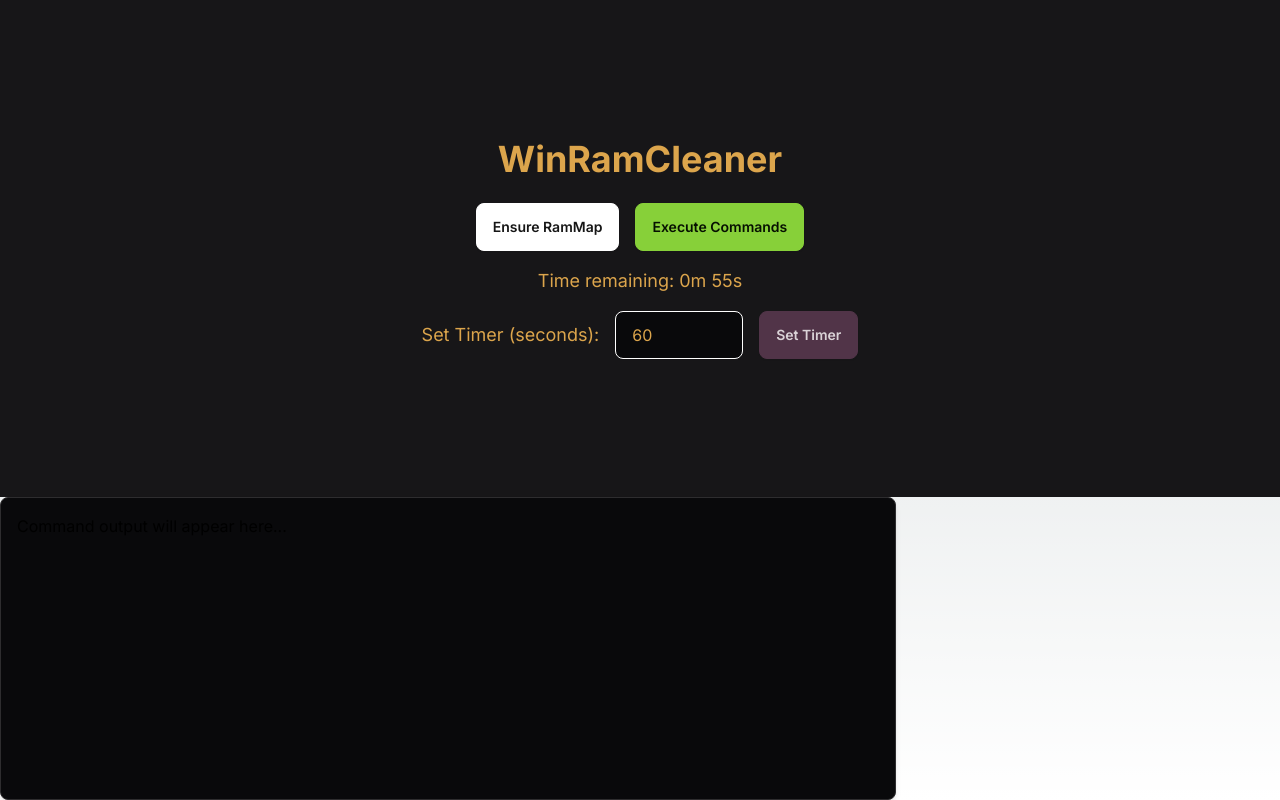
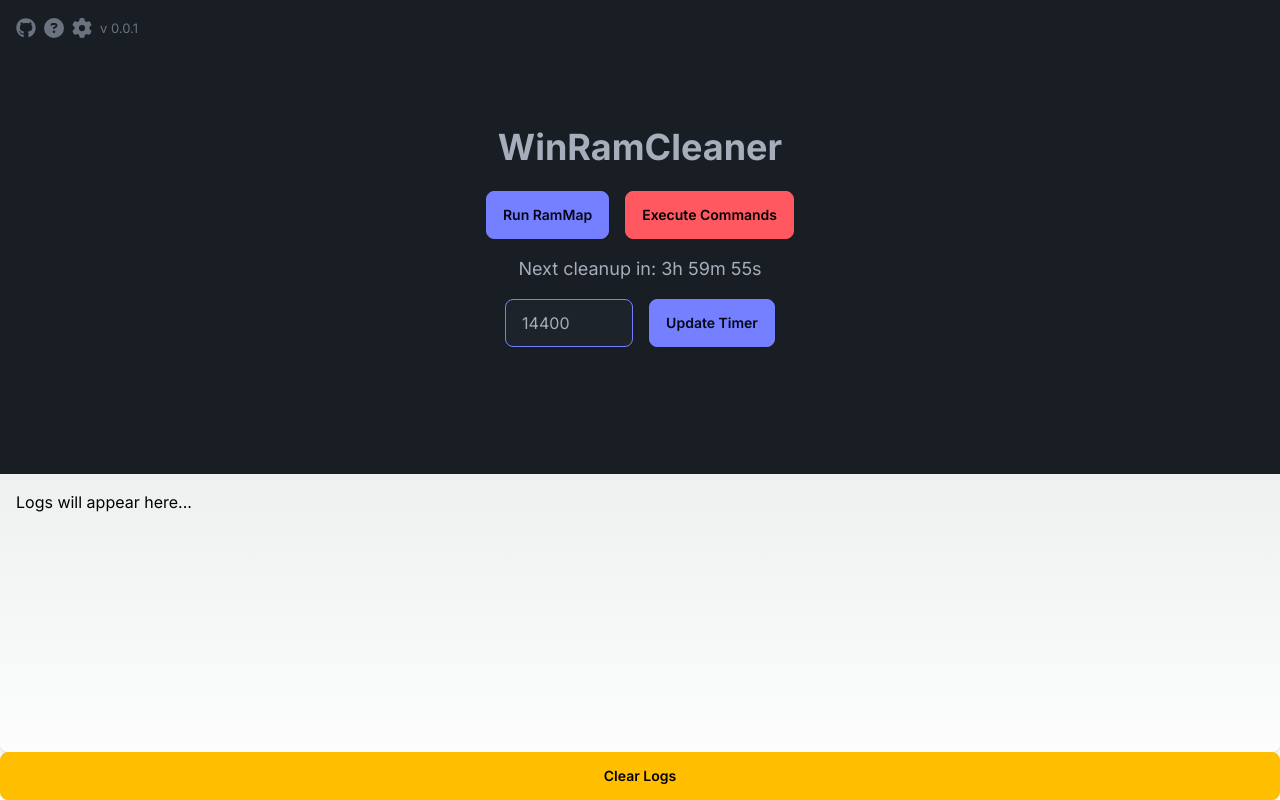
Before and after one commit to shiueo/RamZero, a Next.js app in the folder winramcleaner/: page / in a window 1280 px wide. Built offline with nearby package versions, Linux system fonts and the light colour scheme.

Commit message:
모달 추가 daisyUI추가

```diff
--- a/winramcleaner/app/page.tsx
+++ b/winramcleaner/app/page.tsx
@@ -2,15 +2,18 @@
 import { useState, useEffect, useRef } from 'react'
 import toast from 'react-hot-toast'
 import { invoke } from '@tauri-apps/api/tauri'
+import Link from 'next/link'
+import { FaGithub, FaCircleQuestion, FaGear } from 'react-icons/fa6'
 
 export default function Home() {
   const [result, setResult] = useState<string[]>([]) // 로그를 배열로 저장
-  const [timerDuration, setTimerDuration] = useState<number>(60) // 기본 타이머 값을 60초로 설정
-  const [inputDuration, setInputDuration] = useState<number>(60) // 입력 필드의 값
+  const [timerDuration, setTimerDuration] = useState<number>(3600 * 4) // 기본 타이머 값을 60초로 설정
+  const [inputDuration, setInputDuration] = useState<number>(3600 * 4) // 입력 필드의 값
   const [timeRemaining, setTimeRemaining] = useState<number | null>(
     timerDuration,
   )
   const logContainerRef = useRef<HTMLDivElement>(null) // 로그 컨테이너의 참조
+  const [isModalOpen, setIsModalOpen] = useState<string | null>(null) // 모달의 열림 상태
 
   useEffect(() => {
     let interval: NodeJS.Timeout | null = null
@@ -28,7 +31,7 @@ export default function Home() {
           }
           return prev - 1
         })
-      }, 1000) // 매초마다 업데이트
+      }, 1000) // 1초
     }
 
     startTimer() // 타이머 시작
@@ -51,7 +54,7 @@ export default function Home() {
       toast.success(response)
       setResult((prevResult) => [...prevResult, response])
     } catch (error) {
-      const errorMsg = `Error: ${error}`
+      const errorMsg = `${error}`
       toast.error(errorMsg)
       setResult((prevResult) => [...prevResult, errorMsg])
     }
@@ -63,7 +66,7 @@ export default function Home() {
       const response = await invoke<string>('execute_rammap_commands')
       setResult((prevResult) => [...prevResult, response])
     } catch (error) {
-      const errorMsg = `Error: ${error}`
+      const errorMsg = `${error}`
       toast.error(errorMsg)
       setResult((prevResult) => [...prevResult, errorMsg])
     }
@@ -71,42 +74,69 @@ export default function Home() {
 
   const handleSetTimerDuration = async () => {
     if (inputDuration < 60) {
-      toast.error('Timer duration must be at least 60 seconds.')
+      toast.error('Timer must be set to at least 60 seconds.')
       return
     }
 
     setTimerDuration(inputDuration)
-    toast.success(`Timer set to ${inputDuration} seconds.`)
+    toast.success(`Timer updated to ${inputDuration} seconds.`)
   }
 
   const formatTime = (seconds: number) => {
-    const minutes = Math.floor(seconds / 60)
+    const hours = Math.floor(seconds / 3600)
+    const minutes = Math.floor((seconds % 3600) / 60)
     const remainingSeconds = seconds % 60
-    return `${minutes}m ${remainingSeconds}s`
+    return `${hours}h ${minutes}m ${remainingSeconds}s`
+  }
+
+  const handleClearLogs = () => {
+    setResult([])
+    toast.success('Logs cleared.')
+  }
+
+  const openModal = (type: string) => {
+    setIsModalOpen(type)
+  }
+
+  const closeModal = () => {
+    setIsModalOpen(null)
   }
 
   return (
     <div className="flex min-h-screen flex-col">
-      <div className="px-4 flex-1 flex flex-col items-center justify-center bg-base-200 py-4 text-base-content">
+      {/* 좌측 상단 아이콘 */}
+      <div className="absolute left-4 top-4 z-10 flex items-center justify-center space-x-2 text-xl text-gray-500">
+        <Link href="https://github.com/shiueo/WinRamCleaner" target="_tauri">
+          <FaGithub className="transition-colors duration-300 hover:text-gray-200" />
+        </Link>
+
+        <button onClick={() => openModal('help')}>
+          <FaCircleQuestion className="transition-colors duration-300 hover:text-gray-200" />
+        </button>
+        <button onClick={() => openModal('settings')}>
+          <FaGear className="transition-colors duration-300 hover:text-gray-200" />
+        </button>
+        <p className="text-xs">v 0.0.1</p>
+      </div>
+
+      {/* 중앙 내용 */}
+      <div className="flex flex-1 flex-col items-center justify-center bg-base-200 px-4 py-4 text-base-content">
         <h1 className="mb-6 text-4xl font-bold">WinRamCleaner</h1>
-        <div className="flex flex-col items-center space-y-4 w-full max-w-4xl">
+        <div className="flex w-full max-w-4xl flex-col items-center space-y-4">
           <div className="flex space-x-4">
             <button onClick={handleEnsureRamMap} className="btn btn-primary">
-              Ensure RamMap
+              Run RamMap
             </button>
-            <button onClick={handleExecuteCommands} className="btn btn-success">
+            <button onClick={handleExecuteCommands} className="btn btn-error">
               Execute Commands
             </button>
           </div>
-          <div className="text-lg mt-4">
+          <div className="mt-4 text-lg">
             {timeRemaining !== null
-              ? `Time remaining: ${formatTime(timeRemaining)}`
+              ? `Next cleanup in: ${formatTime(timeRemaining)}`
               : 'Timer not set'}
           </div>
-          <div className="flex items-center space-x-4 mt-4">
-            <label htmlFor="timerInput" className="text-lg">
-              Set Timer (seconds):
-            </label>
+          <div className="mt-4 flex items-center space-x-4">
             <input
               type="number"
               id="timerInput"
@@ -114,24 +144,98 @@ export default function Home() {
               onChange={(e) => setInputDuration(parseInt(e.target.value))}
               className="input input-bordered input-primary w-32"
             />
-            <button onClick={handleSetTimerDuration} className="btn btn-accent">
-              Set Timer
+            <button
+              onClick={handleSetTimerDuration}
+              className="btn btn-primary"
+            >
+              Update Timer
             </button>
           </div>
         </div>
       </div>
+
+      {/* 로그 및 클리어 버튼 */}
+      <div className="flex flex-1 flex-col">
         <div
           ref={logContainerRef}
-        className="flex-1 w-full max-w-4xl overflow-y-auto rounded-lg border border-base-300 bg-base-100 p-4 shadow-md"
+          className="w-full flex-1 overflow-y-auto rounded-lg p-4 shadow-md"
+          style={{ maxHeight: '50vh' }} // 화면 절반 차지하게
         >
           {result.length === 0
-          ? 'Command output will appear here...'
+            ? 'Logs will appear here...'
             : result.map((log, index) => (
                 <p key={index} className="whitespace-pre-wrap">
                   {log}
                 </p>
               ))}
         </div>
+        <button onClick={handleClearLogs} className="btn btn-warning w-full">
+          Clear Logs
+        </button>
+      </div>
+
+      {/* 모달 */}
+      {isModalOpen && (
+        <div className="fixed inset-0 z-20 flex w-full items-center justify-center bg-black bg-opacity-70 px-12">
+          <div className="w-full max-w-sm rounded-lg bg-base-200 p-4 shadow-lg">
+            <div className="max-h-[70vh] overflow-y-auto">
+              {isModalOpen === 'help' && (
+                <div>
+                  <h2 className="mb-4 text-xl font-bold">
+                    About WinRamCleaner
+                  </h2>
+                  <p className="mb-4">
+                    WinRamCleaner is a tool designed to optimize and manage your
+                    system&apos;s memory usage. With scheduled cleanups and
+                    manual commands, you can ensure your system runs smoothly by
+                    clearing unnecessary data from the RAM.
+                  </p>
+                  <h3 className="mb-2 text-lg font-semibold">Features:</h3>
+                  <ul className="mb-4 list-inside list-disc space-y-2">
+                    <li>Automated memory cleanup at user-defined intervals.</li>
+                    <li>Manual execution of RAM cleanup commands.</li>
+                    <li>Real-time log display of executed commands.</li>
+                  </ul>
+                  <h3 className="mb-2 text-lg font-semibold">How to Use:</h3>
+                  <p>
+                    To get started, set the timer for automatic cleanups or run
+                    the commands manually using the buttons on the main screen.
+                  </p>
+                </div>
+              )}
+              {isModalOpen === 'settings' && (
+                <div>
+                  <h2 className="mb-4 text-xl font-bold">Settings</h2>
+                  <p className="mb-4">
+                    Configure the application settings to suit your preferences.
+                    Adjust the timer duration for automated cleanups or change
+                    other preferences here.
+                  </p>
+                  <h3 className="mb-2 text-lg font-semibold">
+                    Available Settings:
+                  </h3>
+                  <ul className="mb-4 list-inside list-disc space-y-2">
+                    <li>
+                      Timer Duration: Set how frequently the cleanup commands
+                      should run automatically.
+                    </li>
+                    <li>
+                      Notification Preferences: Choose how you want to be
+                      notified about cleanup events.
+                    </li>
+                  </ul>
+                </div>
+              )}
+            </div>
+            <button
+              onClick={closeModal}
+              className="btn btn-primary mt-4 w-full"
+            >
+              Close
+            </button>
+          </div>
+        </div>
+      )}
     </div>
   )
 }
--- a/winramcleaner/package.json
+++ b/winramcleaner/package.json
@@ -17,7 +17,8 @@
     "next": "14.2.7",
     "react": "^18",
     "react-dom": "^18",
-    "react-hot-toast": "^2.4.1"
+    "react-hot-toast": "^2.4.1",
+    "react-icons": "^5.3.0"
   },
   "devDependencies": {
     "@tauri-apps/cli": "^1.6.1",
--- a/winramcleaner/src-tauri/tauri.conf.json
+++ b/winramcleaner/src-tauri/tauri.conf.json
@@ -56,7 +56,7 @@
     "windows": [
       {
         "fullscreen": false,
-        "height": 500,
+        "height": 600,
         "resizable": true,
         "title": "winramcleaner",
         "width": 400,
--- a/winramcleaner/tailwind.config.ts
+++ b/winramcleaner/tailwind.config.ts
@@ -38,7 +38,7 @@ const config: Config = {
   },
   plugins: [typographyPlugin, daisyui],
   daisyui: {
-    themes: ['luxury'],
+    themes: ['dark'],
   },
 }
 
```
Also changed, not shown: 2 other files (tests, documents, lock files or other folders). Lines whose indentation alone changed are shown as unchanged.
